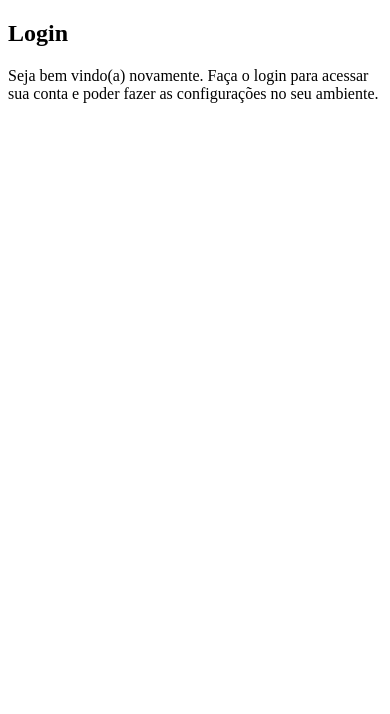
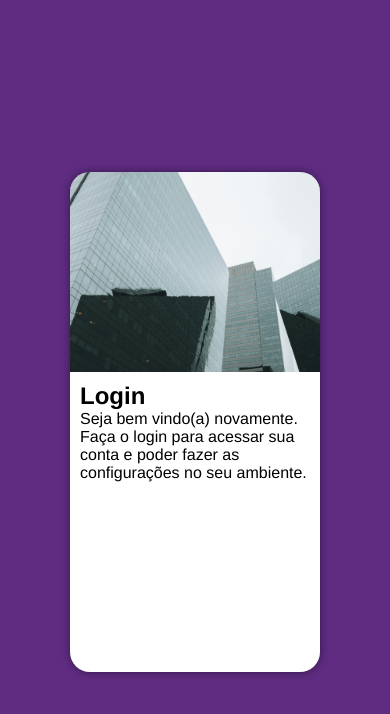
Before and after one commit to ghost23101/projeto-login, a plain HTML site: page index.html in a window 390 px wide. Drawn offline with Linux system fonts and the light colour scheme.

Commit message:
versão mobile first iniciada

```diff
--- a/estilos/style.css
+++ b/estilos/style.css
@@ -6,3 +6,48 @@
     Verde: #49a09d
     Lilás: #5f2c82
 */
+
+*{
+    font-family: 'Franklin Gothic Medium', 'Arial Narrow', Arial, sans-serif;
+    padding: 0;
+    margin: 0;
+    box-sizing: border-box;
+}
+
+body, html{
+    background-color: #5f2c82;
+    height: 10vh;
+    width: 100vw;
+}
+
+main{
+    position: relative;
+    height: 100vh;
+    width: 100vw;
+}
+
+section#login{
+    position: absolute;
+    top: 50%;
+    left: 50%;
+    transform: translate(-50%, -50%);
+    overflow: hidden;
+    background-color: white;
+    width: 250px;
+    height: 500px;
+    border-radius: 20px;
+    box-shadow: 0px 0px 10px rgba(0, 0, 0, 0.453);
+}
+
+section#login > div#imagens{
+    display: block;
+    background: #5f2c82 url(../imagens/pattern.jpg) no-repeat;
+    background-size: cover;
+    background-position: right center;
+    height: 200px;
+}
+
+section#login > div#formulario{
+    display: block;
+    padding: 10px;
+}
```
